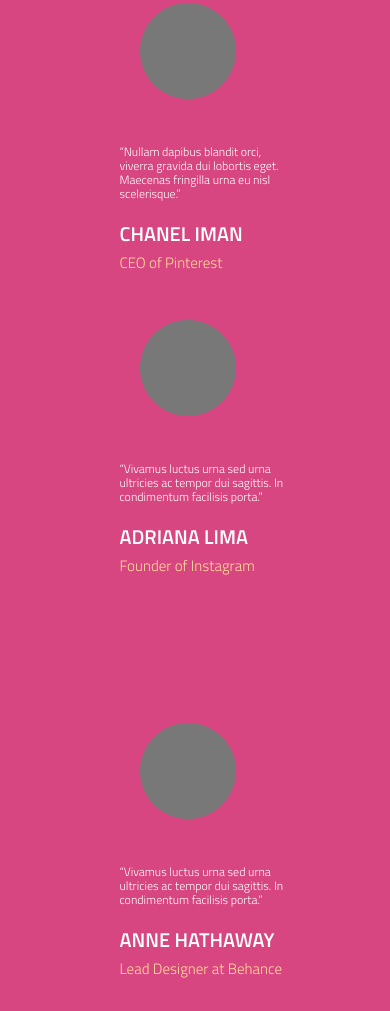
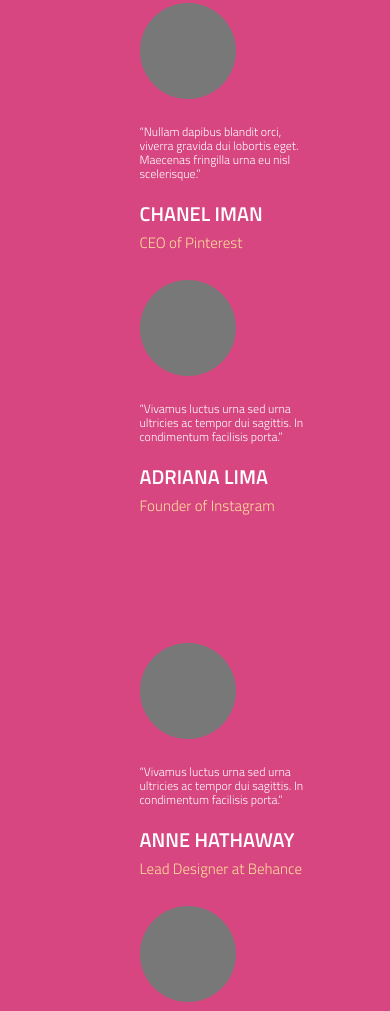
Before and after one commit to fardinahmmad/cuda-landing-page, a plain HTML site: page index.html in a window 390 px wide. Shown: the part 4355-5366 px from the top of the page. Drawn offline with Linux system fonts and the light colour scheme.

Commit message:
Update mobile.css

```diff
--- a/mobile.css
+++ b/mobile.css
@@ -91,7 +91,7 @@
       margin: 20px 30px;
     }
     #review .box-part .box-p{
-      margin-left: 100px !important;
+      margin: 0px 120px;
     }
      #portfolio img{
         max-width: 100%;
```
